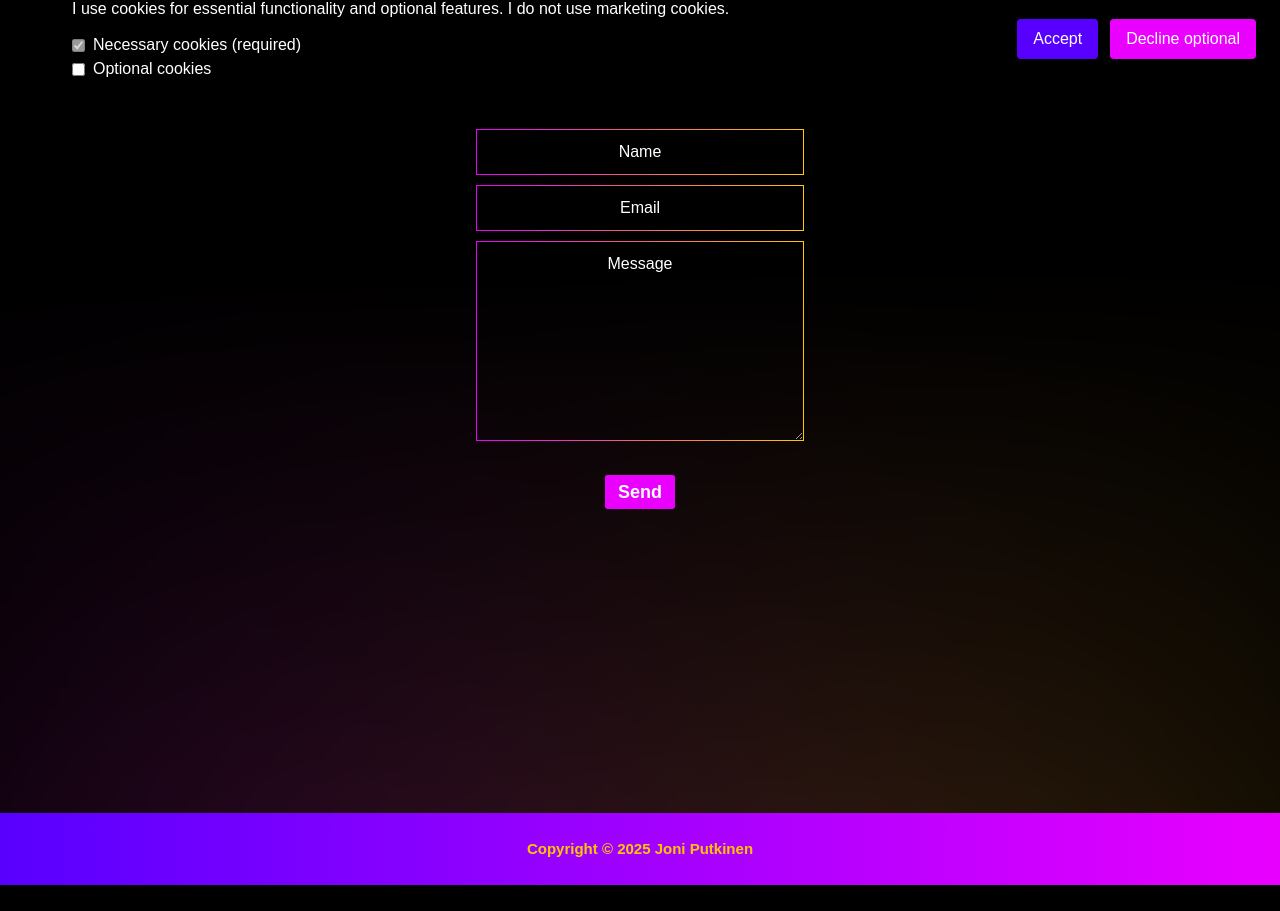
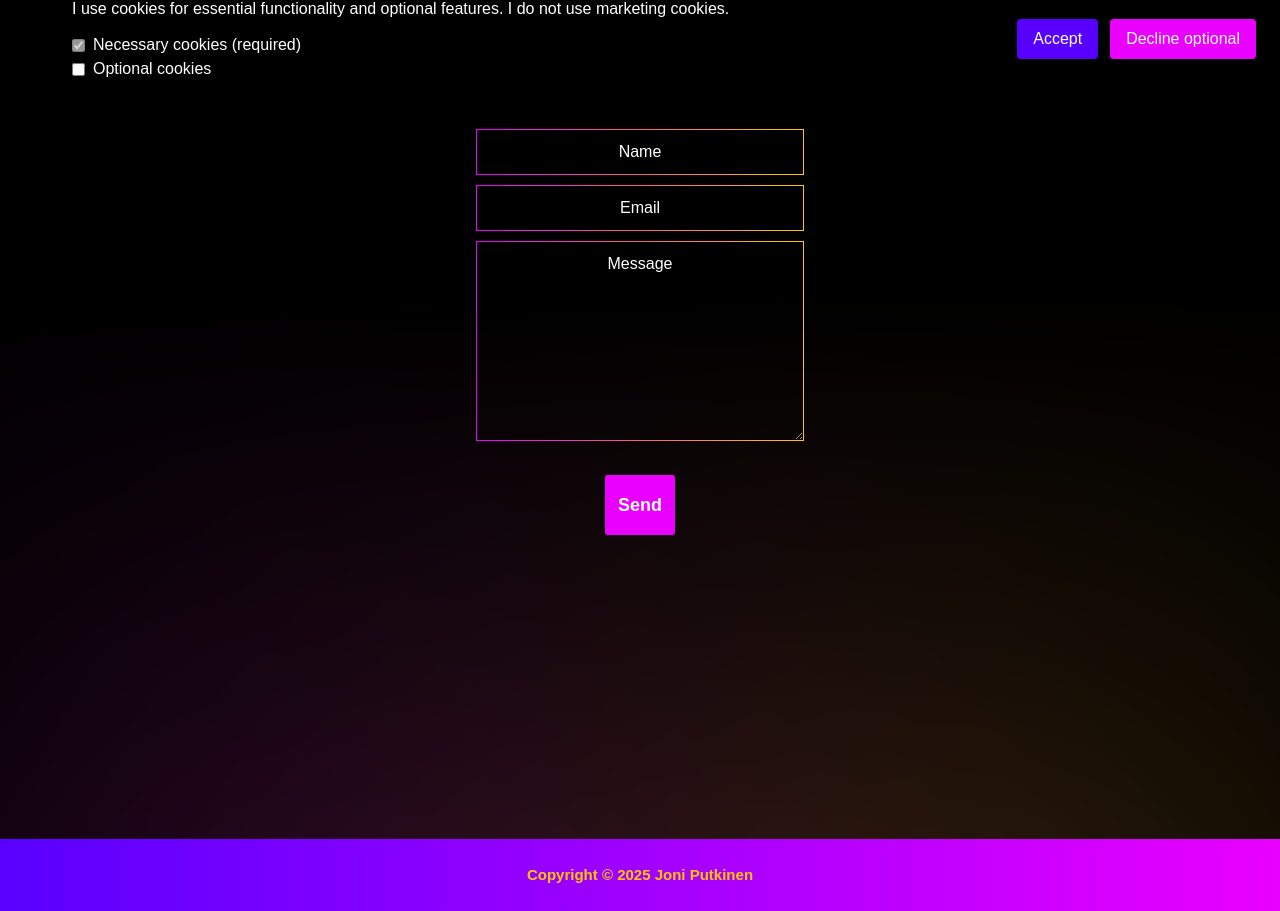
Before and after one commit to Eyesore123/portfolio2, a React (Vite) app: page /contact in a window 1280 px wide. Shown: the part 695-1606 px from the top of the page. Before the commit the page ends 1580 px from the top, so only its background shows below. Built offline with nearby package versions, Linux system fonts and the light colour scheme.

Commit message:
add style fix

```diff
--- a/src/components/ContactForm.jsx
+++ b/src/components/ContactForm.jsx
@@ -36,8 +36,8 @@ export default function ContactForm() {
 
   const handleSubmit = async (e) => {
     e.preventDefault();
-    setLoading(true); // Show the loader
-    setStatusMessage(''); // Reset previous status message before sending a new one
+    setLoading(true);
+    setStatusMessage('');
 
     try {
       const response = await fetch('https://portfolio-backend-k9okia.fly.dev/contact', {
@@ -52,20 +52,28 @@ export default function ContactForm() {
       setStatusMessage(data.message);
 
       if (data.success) {
-        // Clear form if successful
         setFormData({ name: '', email: '', message: '' });
       }
 
     } catch (error) {
       setStatusMessage('❌ Something went wrong. Please try again.');
     } finally {
-      setLoading(false); // Hide the loader
+      setLoading(false);
 
-      // Hide the status message after 5 seconds
       setTimeout(() => {
         setStatusMessage('');
       }, 5000);
     }
+  };
+
+  const spinnerStyles = {
+    width: '30px',
+    height: '30px',
+    border: '4px solid transparent',
+    borderTop: '4px solid',
+    borderRadius: '50%',
+    animation: 'spin 1s linear infinite',
+    borderImage: 'linear-gradient(45deg, #5800ff, #e900ff) 1',
   };
 
   return (
@@ -102,28 +110,30 @@ export default function ContactForm() {
           onChange={handleChange}
         ></textarea>
 
-        {loading ? (
-          <div className="flex flex-col items-center justify-center !mt-6">
-            <div
-              style={{
-                width: '30px',
-                height: '30px',
-                border: '4px solid transparent',
-                borderTop: '4px solid',
-                borderRadius: '50%',
-                animation: 'spin 1s linear infinite',
-                borderImage: 'linear-gradient(45deg, #5800ff, #e900ff) 1',
-              }}
-            />
-            <p className="text-center !mt-6">
-              {t('contact.loadingmessage')}{dots}
-            </p>
-          </div>
-        ) : (
-          <button type="submit" className="submitbutton btn btn-primary !mt-6">
+        {/* Container to prevent layout shift */}
+        <div className="relative flex justify-center !mt-6 min-h-[60px]">
+          {/* Submit button always in DOM, hidden during loading */}
+          <button
+            type="submit"
+            className="submitbutton btn btn-primary"
+            style={{ visibility: loading ? 'hidden' : 'visible' }}
+          >
             {t('contact.button')}
           </button>
-        )}
+
+          {/* Spinner and loading message overlay */}
+          {loading && (
+            <div className="absolute flex flex-col items-center">
+              <div style={spinnerStyles} />
+              <p className="text-center mt-4">
+                {t('contact.loadingmessage')}
+                <span style={{ display: 'inline-block', width: '1.5em', textAlign: 'left' }}>
+                  {dots}
+                </span>
+              </p>
+            </div>
+          )}
+        </div>
       </form>
 
       {statusMessage && (
```
